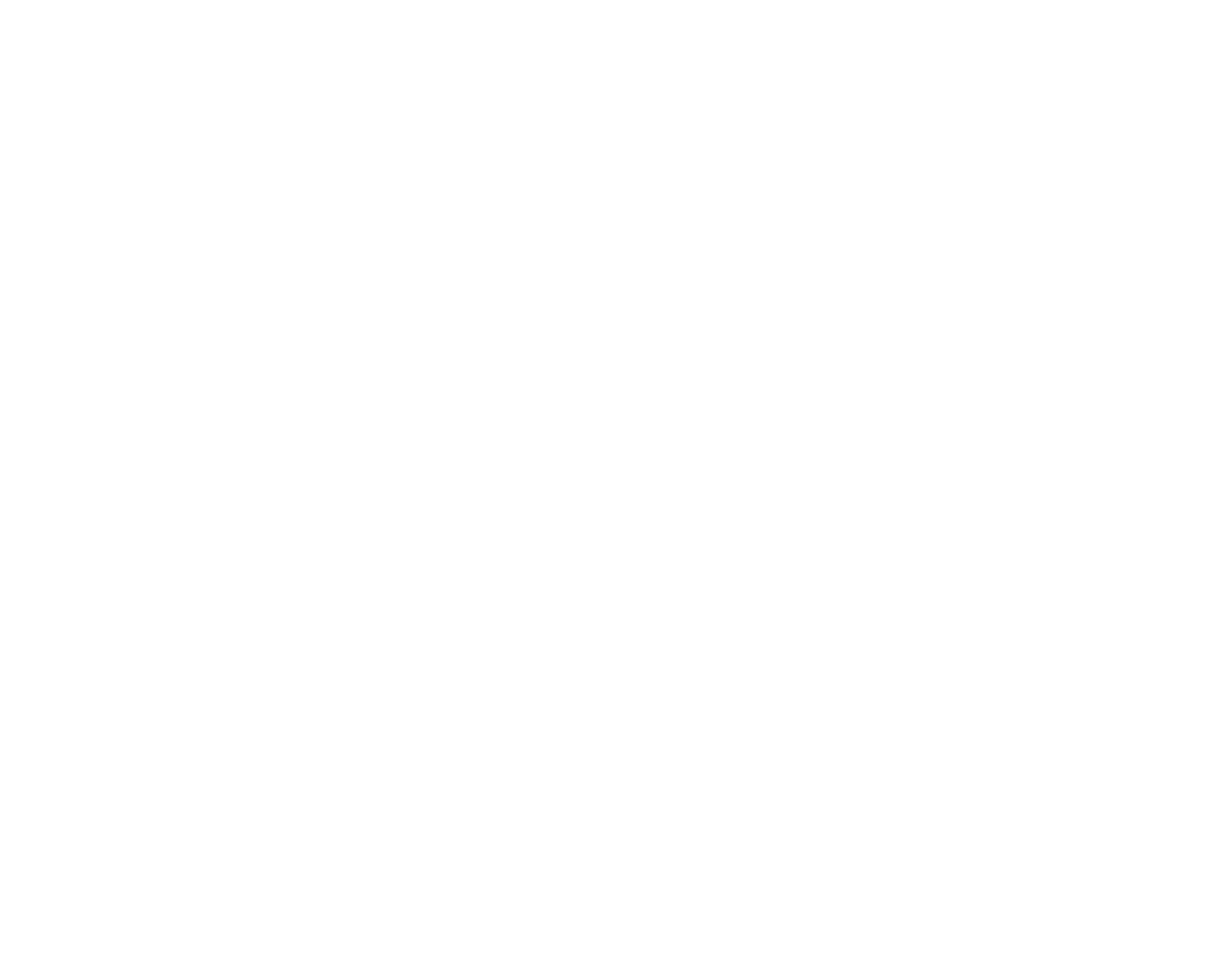
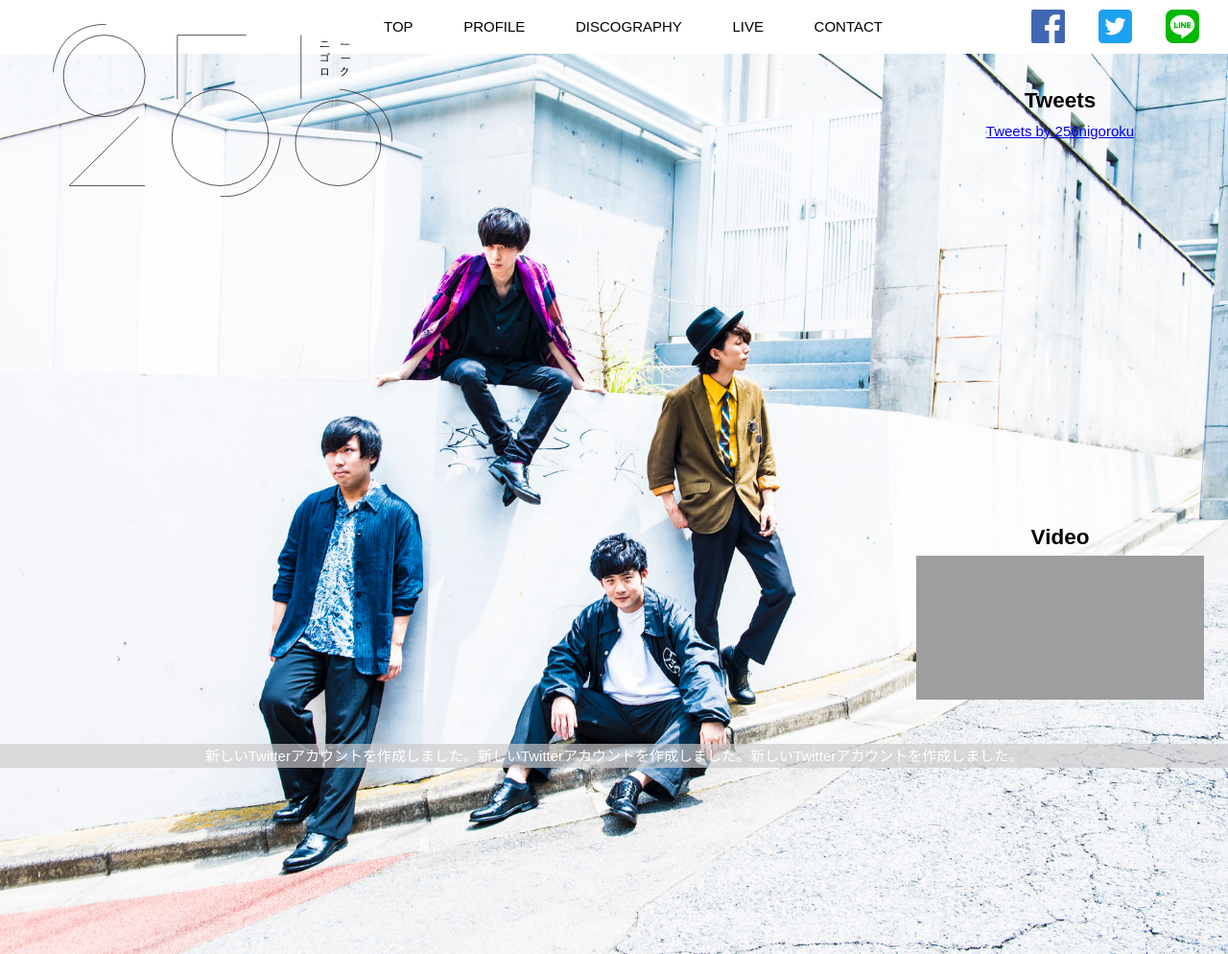
Before and after one commit to plump3nkjm/256, a website: page index.html in a window 1280 px wide. Shown: the whole page at 96% size. Before the commit the page ends 800 px from the top, so only its background shows below. Drawn offline with Linux system fonts and the light colour scheme; grey boxes are pictures that could not be loaded.

Commit message:
top 仮組み

```diff
--- a/index.html
+++ b/index.html
@@ -3,7 +3,7 @@
 
 <head>
   <meta charset="UTF-8">
-	<title>template</title>
+  <title>256 OFFICIAL</title>
   <meta name="description" content="紹介文">
   <meta name="keywords" content="キーワード">
   <meta name="author" content="著作者">
@@ -13,7 +13,7 @@
   <!-- IEを標準モードにする -->
   <meta http-equiv="X-UA-Compatible" content="IE=edge">
   <!-- OGP設定 -->
-		<meta property="og:title" content="ページタイトル">
+  <meta property="og:title" content="256 OFFICIAL">
   <meta property="og:url" content="このページのURL(パラメータ除外)">
   <meta property="og:image" content="サムネイル画像を絶対パスで指定">
   <meta property="og:site_name" content="サイト名">
@@ -27,15 +27,53 @@
 
 <body>
   <header>
-		<nav></nav>
+      <nav>
+        <ul>
+          <li>TOP</li>
+          <li>PROFILE</li>
+          <li>DISCOGRAPHY</li>
+          <li>LIVE</li>
+          <li>CONTACT</li>
+        </ul>
+    </nav>
+    <div class="icons">
+      <i><img src="img/common/facebook.svg" alt="facebook"></i>
+      <i><img src="img/common/twitter.svg" alt="twitter"></i>
+      <i><img src="img/common/line.svg" alt="LINE"></i>
+    </div>
+    <div class="logo">
+      <img src="img/common/logo_white.svg" alt="256">
+    </div>
   </header>
+
 
   <main>
     <article>
     </article>
+    <aside>
+      <!-- 256公式アカウントのタイムライン表示 -->
+      <div class="tweets">
+        <h2>Tweets</h2>
+        <a class="twitter-timeline" data-width="342" data-height="500" href="https://twitter.com/256nigoroku?ref_src=twsrc%5Etfw">Tweets by 256nigoroku</a> <script async src="https://platform.twitter.com/widgets.js" charset="utf-8"></script>
+      </div>
+      <!-- 最新PVを表示 -->
+      <div class="youtube">
+        <h2>Video</h2>
+        <div class="y1">
+          <div class="y2">
+            <iframe  src="https://www.youtube.com/embed/LdKtdfQkPeg" frameborder="0" allow="autoplay; encrypted-media" allowfullscreen></iframe>
+          </div>
+        </div>
+      </div>
+    </aside>
   </main>
+  <footer>
+  <!-- 最新ニュースを流すかどうか（アニメーション？でスライド式） -->
+  <div class="news">
+    <p>新しいTwitterアカウントを作成しました。新しいTwitterアカウントを作成しました。新しいTwitterアカウントを作成しました。</p>
+  </div>
+</footer>
 
-	<footer></footer>
 </body>
 
 </html>
--- a/src/css/_layout.scss
+++ b/src/css/_layout.scss
@@ -51,3 +51,100 @@ nav * {
     display: block;
   }
 }
+
+header {
+  position: relative;
+  display: flex;
+  align-items: center;
+  margin: 0 0 0 0;
+  width: 100%;
+  nav {
+    margin: 0 auto;
+    width: 560px;
+    background: #fff;
+    ul {
+      display: flex;
+      justify-content: space-between;
+      align-items: center;
+      li {
+        display: inline-block;
+        list-style: none;
+      }
+    }
+  }
+  .icons {
+    position: absolute;
+    top: 50%;
+    right: 30px;
+    display: flex;
+    justify-content: space-between;
+    margin: -17.5px 0 0 0;
+    width: 210px;
+    i {
+      display: inline-block;
+      margin: 0 0 0 35px;
+      width: 35px;
+    }
+  }
+  .logo {
+    position: absolute;
+    top: 25px;
+    left: 55px;
+    width: 354px;
+    z-index: 100;
+  }
+}
+
+
+main {
+  position: relative;
+    height: 938px;
+    background: url(../img/catch.jpg) no-repeat top/cover;
+    aside {
+      position: absolute;
+      right: 0;
+      top: 30px;
+      margin: 0 0 30px 0;
+      width: 350px;
+      text-align: center;
+      .tweets {
+        margin: 0 auto 50px;
+        width: 310px !important;
+        height: 405px !important;
+          iframe {
+          display: inline-block;
+          width: 310px !important;
+          height: 405px !important;
+          overflow-y: scroll;
+        }
+      }
+      .youtube {
+        margin: 0 auto 30px;
+        width: 350px;
+        text-align: center;
+        .y1{
+          width: 100%;
+          .y2 {
+            position: relative;
+            // padding-top: 56.25%;
+            iframe {
+              // position: absolute;
+              // top: 0;
+              // left: 0;
+            }
+          }
+        }
+      }
+  }
+}
+footer {
+  position: fixed;
+  bottom: 0;
+  width: 100%;
+  .news {
+    width: 100%;
+    background: #cccbcdab;
+    color: #fff;
+    text-align: center;
+  }
+}
--- a/src/css/_variables.scss
+++ b/src/css/_variables.scss
@@ -1,22 +1,12 @@
 //ブレークポイント設定
 $breakpoints: (
 	"xs": "screen and (max-width: 374px)",
-	"sm": "screen and (max-width: 750px)",
-	"lg": "screen and (min-width: 751px)"
-)
-!default;
-//細かい方//
-// $breakpoints: (
-//         "xxs": "screen and (max-width: 374px)",
-//         "xs": "screen and (max-width: 450px)",
-//         "sm": "screen and (max-width: 768px)",
-//         "md": "screen and (max-width: 1024px)",
-//         "lg": "screen and (max-width: 1400px)",
-//         "xl": "screen and (min-width: 1401px)"
-// ) !default;
+	"sm": "screen and (max-width: 767px)",
+	"lg": "screen and (min-width: 768px)"
+)!default;
 
 //デフォルト値設定
-$spBasicWidth: 750;
+$spBasicWidth: 768;
 $font-default: "ヒラギノ角ゴ ProN W3", Hiragino Kaku Gothic ProN, Arial, Meiryo, BlinkMacSystemFont, "Helvetica Neue", "Noto Sans Japanese",sans-serif;
 $font-size-default: 1.5rem;
 $line-hight-default: 1.7;
```
Also changed, not shown: css/style.css, 2 other files. Lines whose indentation alone changed are shown as unchanged.
